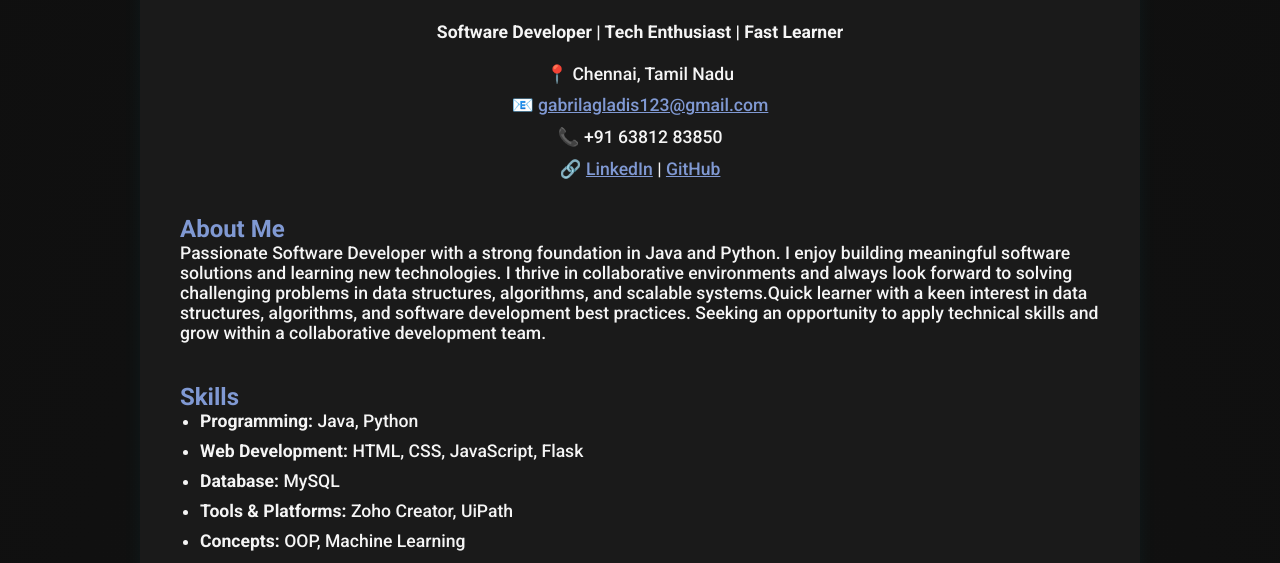
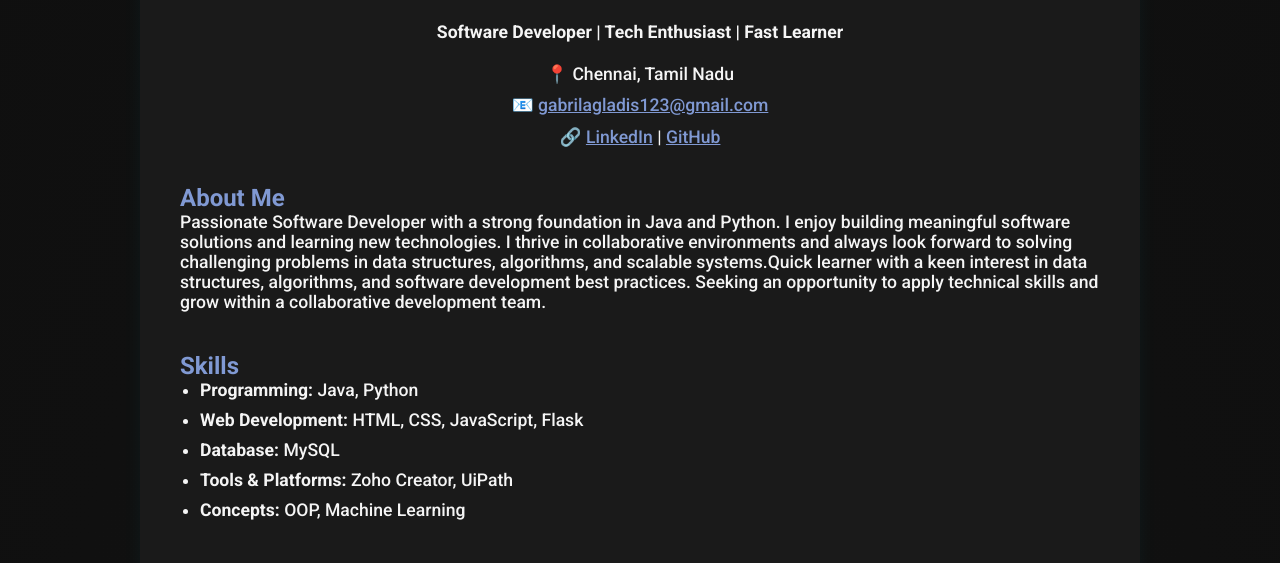
Before and after one commit to GabrilaGladis/portfolio, a plain HTML site: page index.html in a window 1280 px wide. Shown: the part 176-739 px from the top of the page. Drawn offline with Linux system fonts and the light colour scheme.

Commit message:
Update index.html

```diff
--- a/index.html
+++ b/index.html
@@ -122,7 +122,6 @@
       <p><strong>Software Developer | Tech Enthusiast | Fast Learner</strong></p>
       <p>📍 Chennai, Tamil Nadu<br>
       📧 <a href="mailto:gabrilagladis123@gmail.com">gabrilagladis123@gmail.com</a><br>
-      📞 +91 63812 83850<br>
       🔗 <a href="https://linkedin.com/in/gabrila-gladis-8ab07025b" target="_blank">LinkedIn</a> |
       <a href="https://github.com/GabrilaGladis" target="_blank">GitHub</a></p>
     </div>
```
